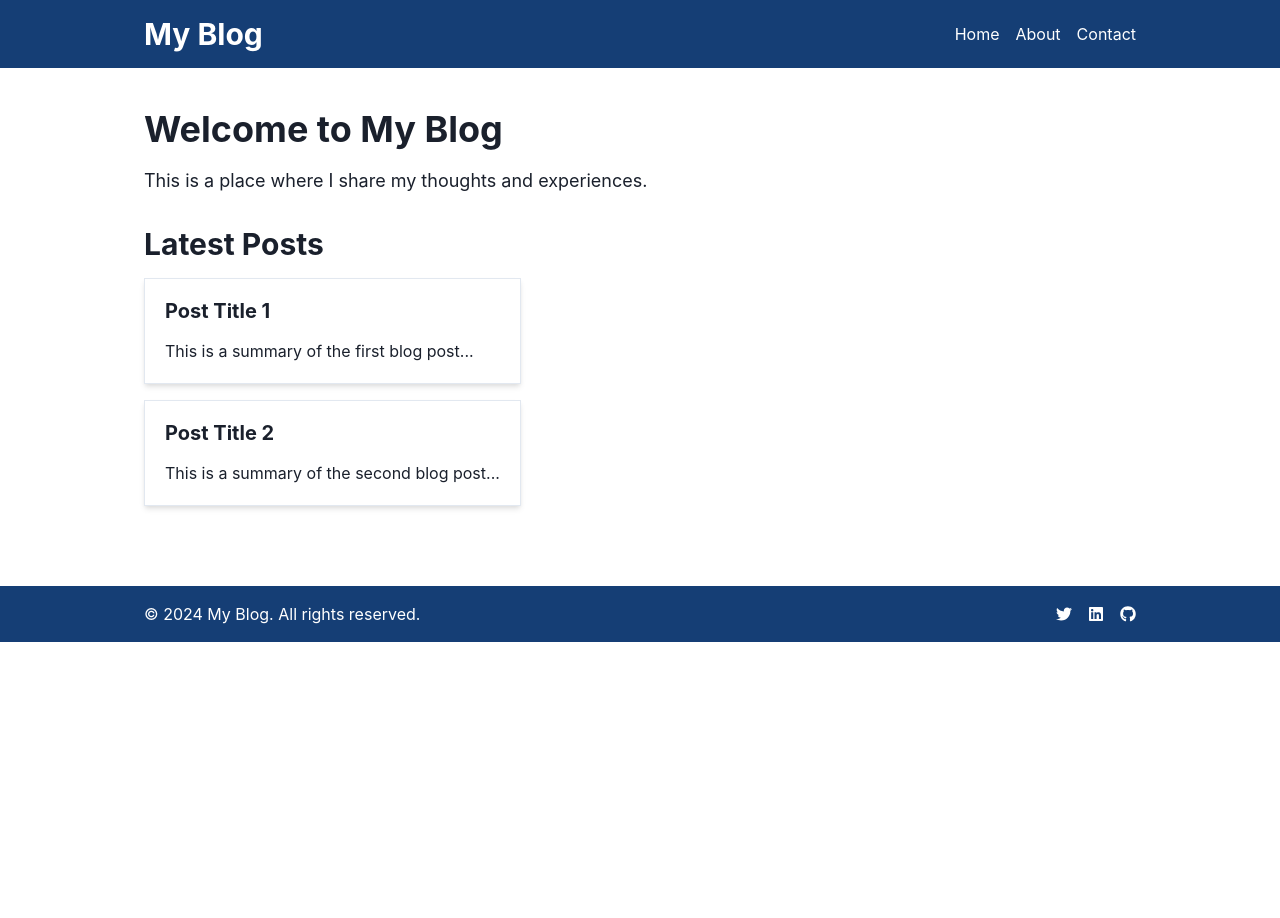
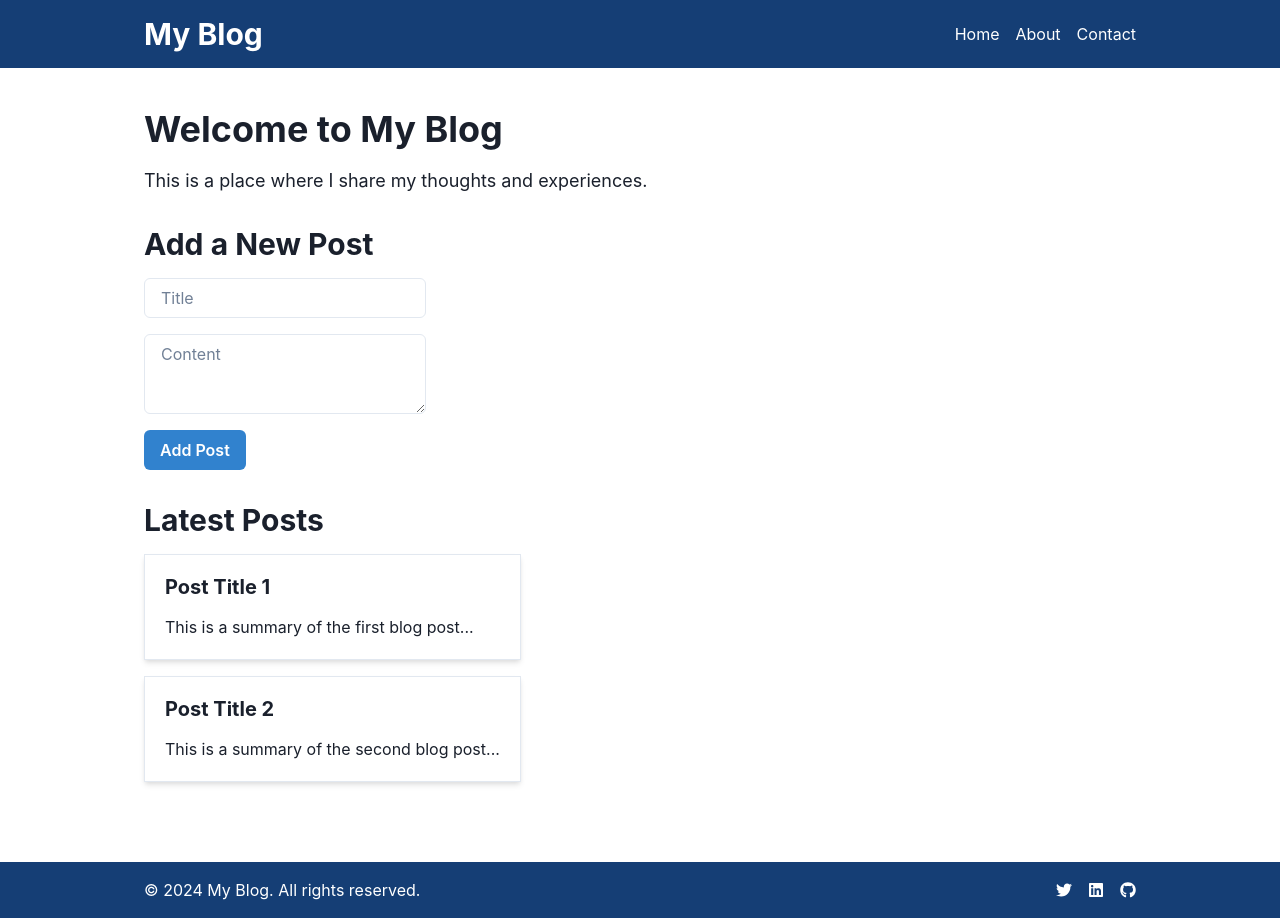
Before and after one commit to GPT-Engineer-App-Dev/serene-writers-haven, a React (Vite) app: page / in a window 1280 px wide. Before the commit the page ends 800 px from the top, so only its background shows below. Built offline with nearby package versions, Linux system fonts and the light colour scheme.

Commit message:
Implemented functionality to add a new blog post with title and content input fields.

```diff
--- a/src/pages/Index.jsx
+++ b/src/pages/Index.jsx
@@ -1,7 +1,22 @@
-import { Box, Container, Flex, Heading, Text, VStack, HStack, Link, Spacer } from "@chakra-ui/react";
+import { useState } from "react";
+import { Box, Container, Flex, Heading, Text, VStack, HStack, Link, Spacer, Input, Textarea, Button } from "@chakra-ui/react";
 import { FaTwitter, FaLinkedin, FaGithub } from "react-icons/fa";
 
 const Index = () => {
+  const [posts, setPosts] = useState([
+    { title: "Post Title 1", content: "This is a summary of the first blog post..." },
+    { title: "Post Title 2", content: "This is a summary of the second blog post..." }
+  ]);
+  const [newPostTitle, setNewPostTitle] = useState("");
+  const [newPostContent, setNewPostContent] = useState("");
+
+  const handleAddPost = () => {
+    const newPost = { title: newPostTitle, content: newPostContent };
+    setPosts([newPost, ...posts]);
+    setNewPostTitle("");
+    setNewPostContent("");
+  };
+
   return (
     <Box>
       {/* Navigation Bar */}
@@ -27,16 +42,30 @@ const Index = () => {
             <Text fontSize="lg" mt={4}>This is a place where I share my thoughts and experiences.</Text>
           </Box>
           <Box>
+            <Heading as="h3" size="lg">Add a New Post</Heading>
+            <VStack spacing={4} mt={4} align="start">
+              <Input
+                placeholder="Title"
+                value={newPostTitle}
+                onChange={(e) => setNewPostTitle(e.target.value)}
+              />
+              <Textarea
+                placeholder="Content"
+                value={newPostContent}
+                onChange={(e) => setNewPostContent(e.target.value)}
+              />
+              <Button colorScheme="blue" onClick={handleAddPost}>Add Post</Button>
+            </VStack>
+          </Box>
+          <Box>
             <Heading as="h3" size="lg">Latest Posts</Heading>
             <VStack spacing={4} mt={4} align="start">
-              <Box p={5} shadow="md" borderWidth="1px" width="100%">
-                <Heading fontSize="xl">Post Title 1</Heading>
-                <Text mt={4}>This is a summary of the first blog post...</Text>
-              </Box>
-              <Box p={5} shadow="md" borderWidth="1px" width="100%">
-                <Heading fontSize="xl">Post Title 2</Heading>
-                <Text mt={4}>This is a summary of the second blog post...</Text>
-              </Box>
+              {posts.map((post, index) => (
+                <Box key={index} p={5} shadow="md" borderWidth="1px" width="100%">
+                  <Heading fontSize="xl">{post.title}</Heading>
+                  <Text mt={4}>{post.content}</Text>
+                </Box>
+              ))}
             </VStack>
           </Box>
         </VStack>
```
